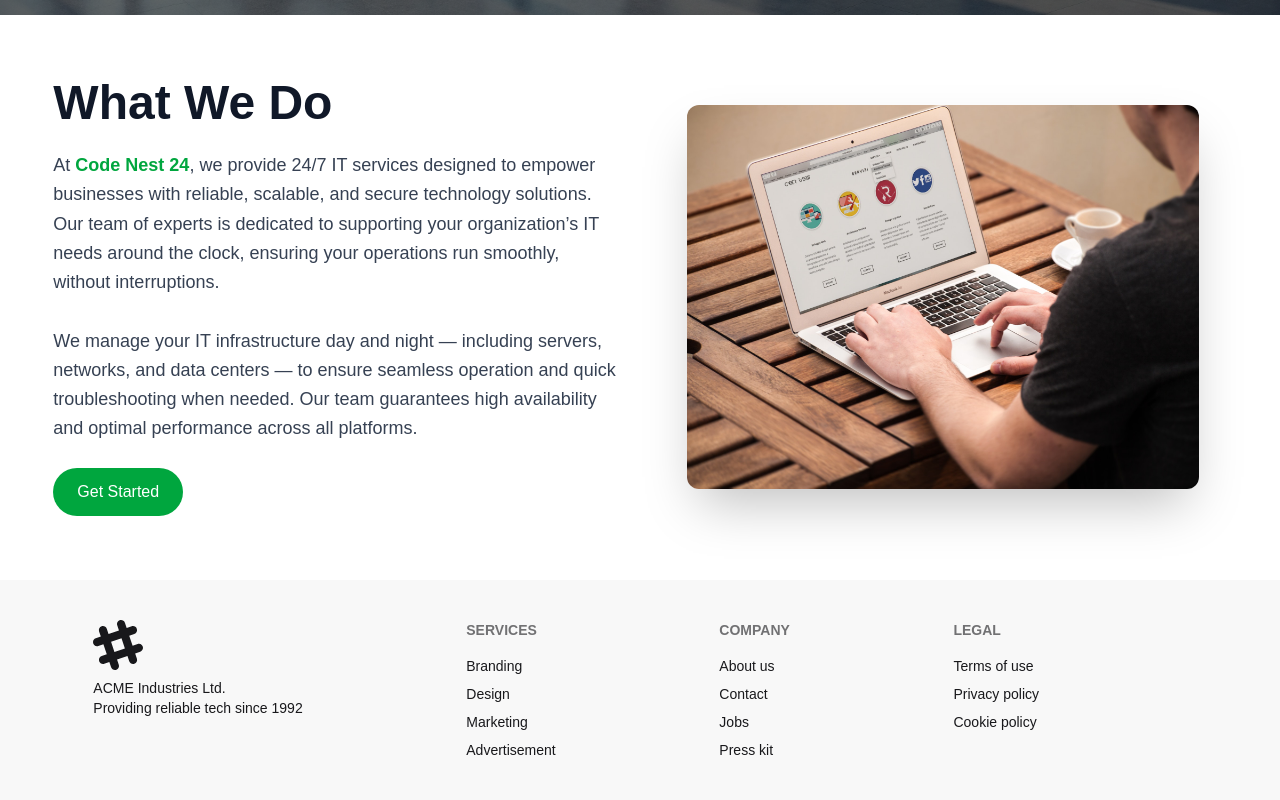
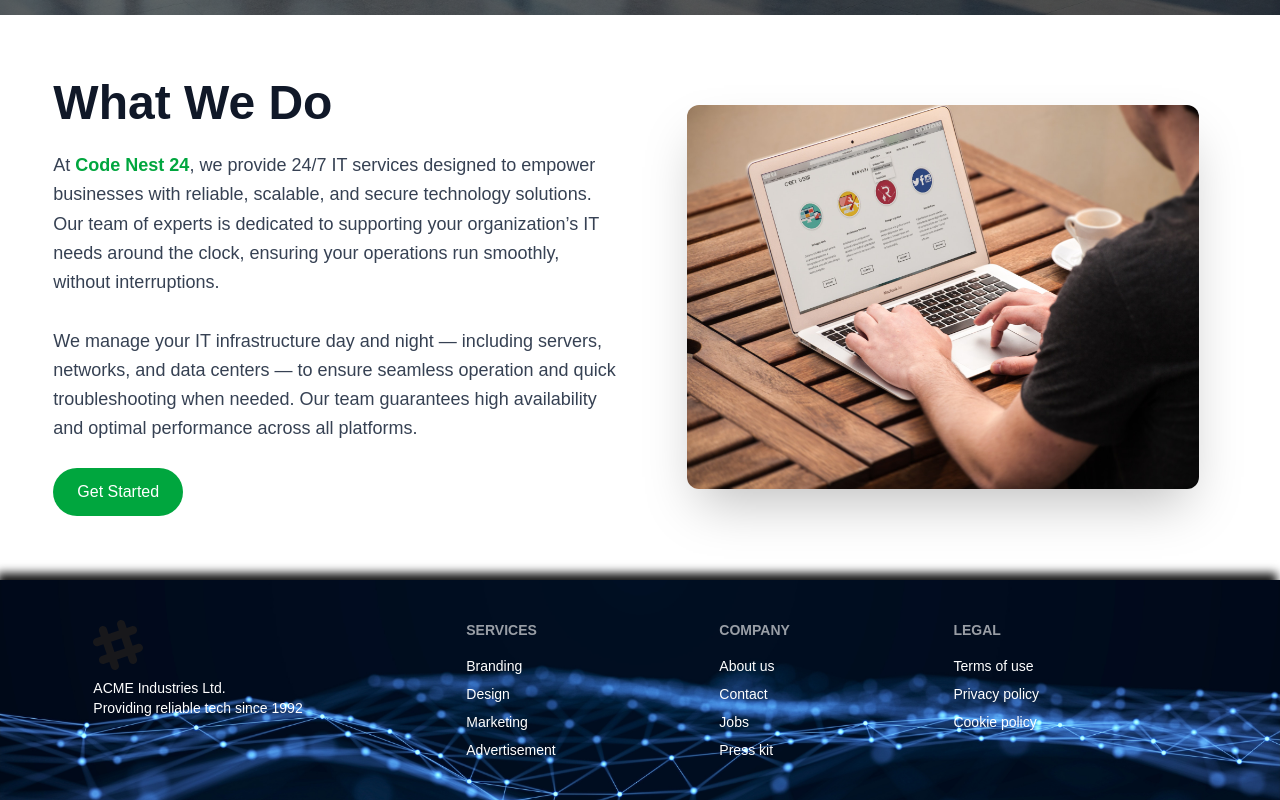
Before and after one commit to NH-Mizan/codenest24-it-project, a Next.js app: page / in a window 1280 px wide. Shown: the part 770-1570 px from the top of the page. Built offline with nearby package versions, Linux system fonts and the light colour scheme.

Commit message:
footer sction design

```diff
--- a/src/app/globals.css
+++ b/src/app/globals.css
@@ -57,5 +57,14 @@ body {
   animation: fadeInRight 1.2s ease-out;
 }
 
-
+.bg-img {
+    background-image: url("/images/bg-login.png");
+    background-position: center;
+    background-repeat: no-repeat;
+    background-size: cover;
+    box-shadow: -3px -7px 9px var(--foreground);
+}
+.footer nav{
+  color:var(--background);
+}
 /* What To Do Section */
--- a/src/components/layouts/Footer.jsx
+++ b/src/components/layouts/Footer.jsx
@@ -1,7 +1,7 @@
 
 export default function Footer() {
     return (
-        <div className="bg-base-200" >
+        <div className="bg-img " >
             <footer className="footer w-11/12 mx-auto sm:footer-horizontal  text-base-content p-10">
                 <aside>
                     <svg
@@ -15,7 +15,7 @@ export default function Footer() {
                         <path
                             d="M22.672 15.226l-2.432.811.841 2.515c.33 1.019-.209 2.127-1.23 2.456-1.15.325-2.148-.321-2.463-1.226l-.84-2.518-5.013 1.677.84 2.517c.391 1.203-.434 2.542-1.831 2.542-.88 0-1.601-.564-1.86-1.314l-.842-2.516-2.431.809c-1.135.328-2.145-.317-2.463-1.229-.329-1.018.211-2.127 1.231-2.456l2.432-.809-1.621-4.823-2.432.808c-1.355.384-2.558-.59-2.558-1.839 0-.817.509-1.582 1.327-1.846l2.433-.809-.842-2.515c-.33-1.02.211-2.129 1.232-2.458 1.02-.329 2.13.209 2.461 1.229l.842 2.515 5.011-1.677-.839-2.517c-.403-1.238.484-2.553 1.843-2.553.819 0 1.585.509 1.85 1.326l.841 2.517 2.431-.81c1.02-.33 2.131.211 2.461 1.229.332 1.018-.21 2.126-1.23 2.456l-2.433.809 1.622 4.823 2.433-.809c1.242-.401 2.557.484 2.557 1.838 0 .819-.51 1.583-1.328 1.847m-8.992-6.428l-5.01 1.675 1.619 4.828 5.011-1.674-1.62-4.829z"></path>
                     </svg>
-                    <p>
+                    <p className="text-white">
                         ACME Industries Ltd.
                         <br />
                         Providing reliable tech since 1992
```
Also changed, not shown: public/images/bg-login.png (added).
